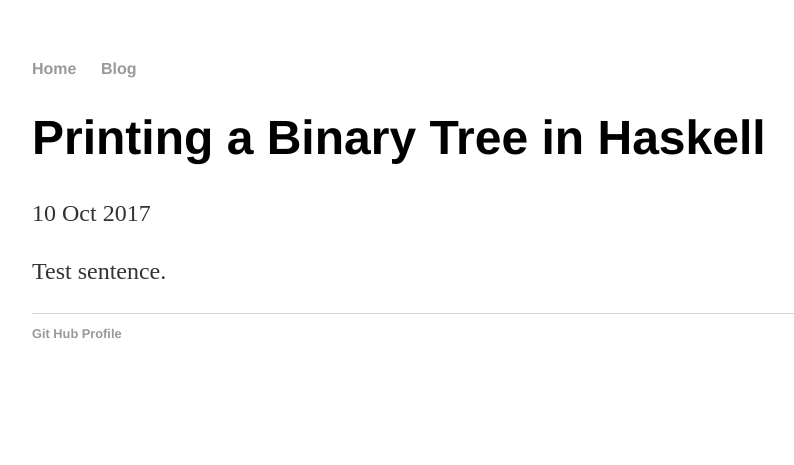
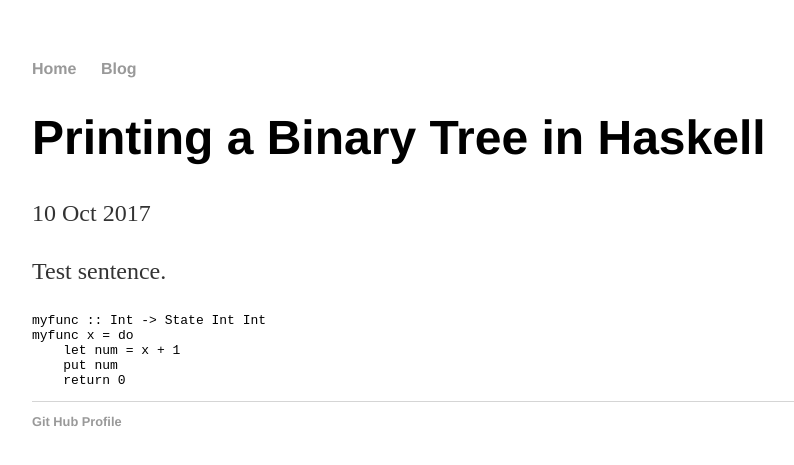
Before and after one commit to MatthewMcGonagle/MatthewMcGonagle.github.io, a Jekyll site: the page built from _posts/2018-10-10-PrintingABinaryTreeInHaskell.md, in a window 1280 px wide. Shown: the top 465 px of the page, without its empty margins (160-954 px from the left). Built offline with Jekyll 4.4.1, drawn with Linux system fonts in a browser that asks for light colours.

Commit message:
Testing syntax highlighting for haskell.

````diff
--- a/_config.yml
+++ b/_config.yml
@@ -1,3 +1,4 @@
 name: Matthew McGonagle
 markdown: kramdown
 permalink: /blog/:year/:month/:day/:title
+highlighter: rouge
--- a/_posts/2018-10-10-PrintingABinaryTreeInHaskell.md
+++ b/_posts/2018-10-10-PrintingABinaryTreeInHaskell.md
@@ -5,3 +5,11 @@ date: 2017-10-10
 ---
 
 Test sentence.
+
+```haskell
+myfunc :: Int -> State Int Int
+myfunc x = do
+    let num = x + 1
+    put num
+    return 0
+```
````
